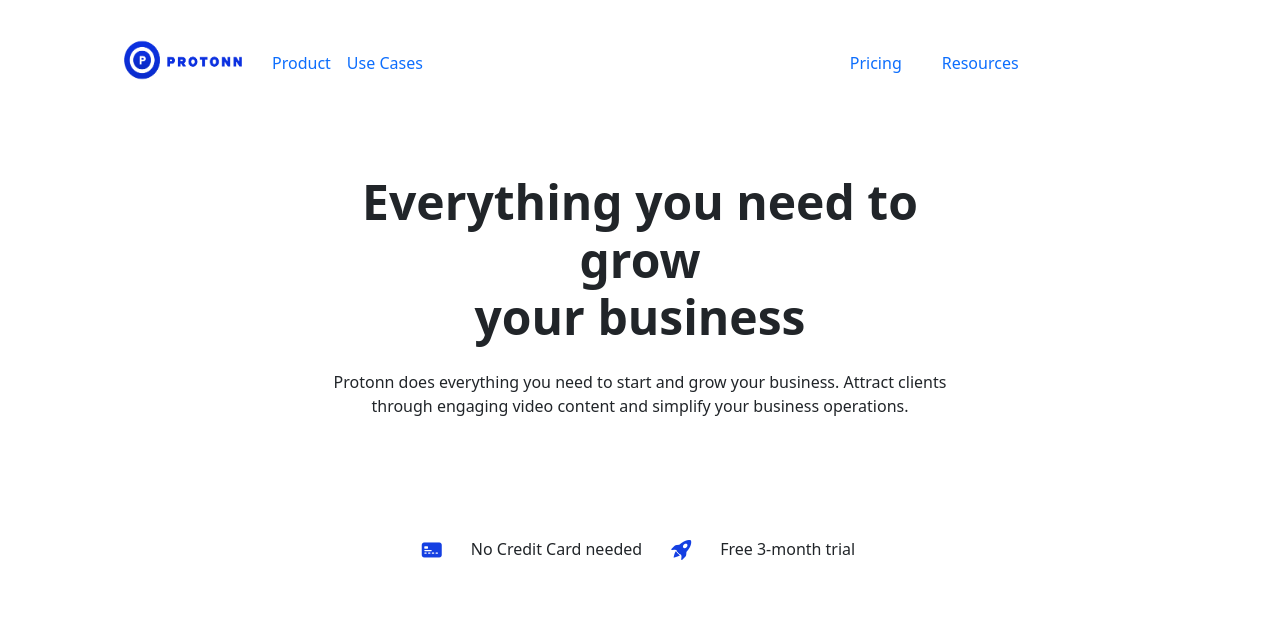
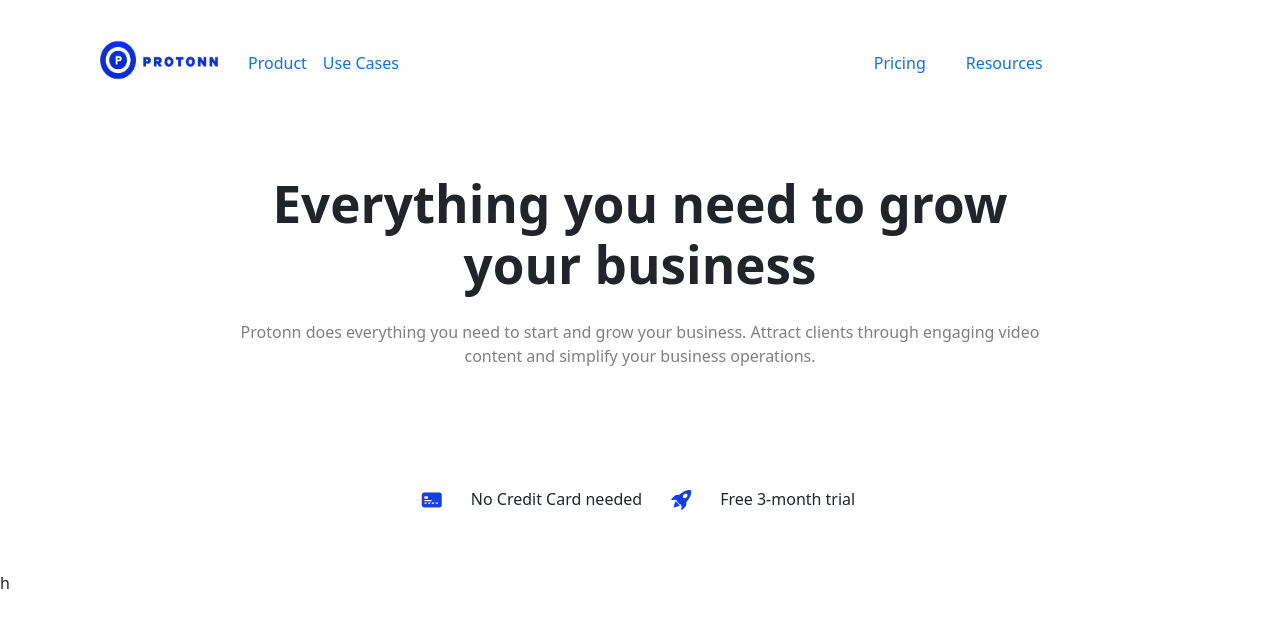
Before and after one commit to IdiFavour/Protonn, a Next.js app: page / in a window 1280 px wide. Shown: the top 622 px of the page. Built offline with nearby package versions, Linux system fonts and the light colour scheme.

Commit message:
edit on navbar and header 2

```diff
--- a/components/Header.tsx
+++ b/components/Header.tsx
@@ -1,22 +1,23 @@
 const Header = () => {
     return (
+        <div className="container">
             <div className="row justify-content-center">
-            <div className="col-lg-6 ">
+                <div className="col-lg-10 ">
                     <div className="header text-center my-5">
                         <h1 className="text-center">Everything you need to grow <br/>your business</h1>
-                    <p className="text-wrap mt-4">Protonn does everything you need to start and grow your business.
+                        <p className="text-wrap mt-4 px-5 text-black-50">Protonn does everything you need to start and grow your business.
                             Attract clients through engaging video content and simplify your business operations.</p>
                         <button className="btn btn-main btn-lg my-2" >Get Started With Protonn Today</button>
                         <div className="my-4 d-flex justify-content-center">
                             <div className="d-flex justify-content-center">
                                 <button className="btn btn-icon">
-                                <i className="bi bi-credit-card-2-front-fill text-main fs-5"></i>
+                                    <i className="bi bi-credit-card-2-front-fill"></i>
                                 </button>
                                 <p className="mb-0 mt-2 px-3 text-center">No Credit Card needed</p>
                             </div>
                             <div className="d-flex justify-content-center">
                                 <button className="btn btn-icon">
-                                <i className="bi bi-rocket-takeoff-fill text-main fs-5"></i>
+                                    <i className="bi bi-rocket-takeoff-fill"></i>
                                 </button>
                                 <p className="mb-0 mt-2 px-3 text-center">Free 3-month trial</p>
                             </div>
@@ -26,6 +27,8 @@ const Header = () => {
                     </div>
                 </div>
             </div>
+        </div>
+
 
      );
 }
--- a/components/Layout.tsx
+++ b/components/Layout.tsx
@@ -1,12 +1,16 @@
 import Navbar from './Navbar'
 import Header from './Header';
+import Quote from './Quote';
 import styles from '../styles/Layout.module.css'
 
 const Layout = ({children}: any) => {
     return (
         <>
             <Navbar/>
-            <Header/>
+            <div className="con">
+                <Header/>
+                <Quote/>
+            </div>
             {children}
         </>
 
--- a/components/Navbar.tsx
+++ b/components/Navbar.tsx
@@ -2,7 +2,7 @@ import Image from 'next/image'
 const Navbar = () => {
     return (
         <nav className="navbar navbar-expand-lg">
-            <div className="container p-3 px-5">
+            <div className="container p-3 px-4">
                 <button className="navbar-toggler" type="button" data-bs-toggle="collapse" data-bs-target="#navbarTogglerDemo03" aria-controls="navbarTogglerDemo03" aria-expanded="false" aria-label="Toggle navigation">
                     <span className="navbar-toggler-icon"></span>
                 </button>
--- /dev/null
+++ b/components/Quote.tsx
@@ -0,0 +1,9 @@
+const Quote = () => {
+    return (
+        <div className="">
+            <p>h</p>
+        </div>
+     );
+}
+
+export default Quote;
--- a/styles/globals.css
+++ b/styles/globals.css
@@ -15,7 +15,6 @@ a{
 
 .text-main{
   color: #143fe2 !important;
-
 }
 
 .btn-main {
@@ -34,7 +33,7 @@ a{
 
 
 .header h1{
-  font-size: 3rem;
+  font-size: 3.2rem;
   font-weight: 700;
 }
 
@@ -47,3 +46,8 @@ a{
   background-color: #f3f6fe;
   border-radius: 12px;
 }
+
+.btn-icon i {
+  font-size: 1.25rem !important;
+  color: #143fe2 !important;
+}
```
Lines whose indentation alone changed are shown as unchanged.
